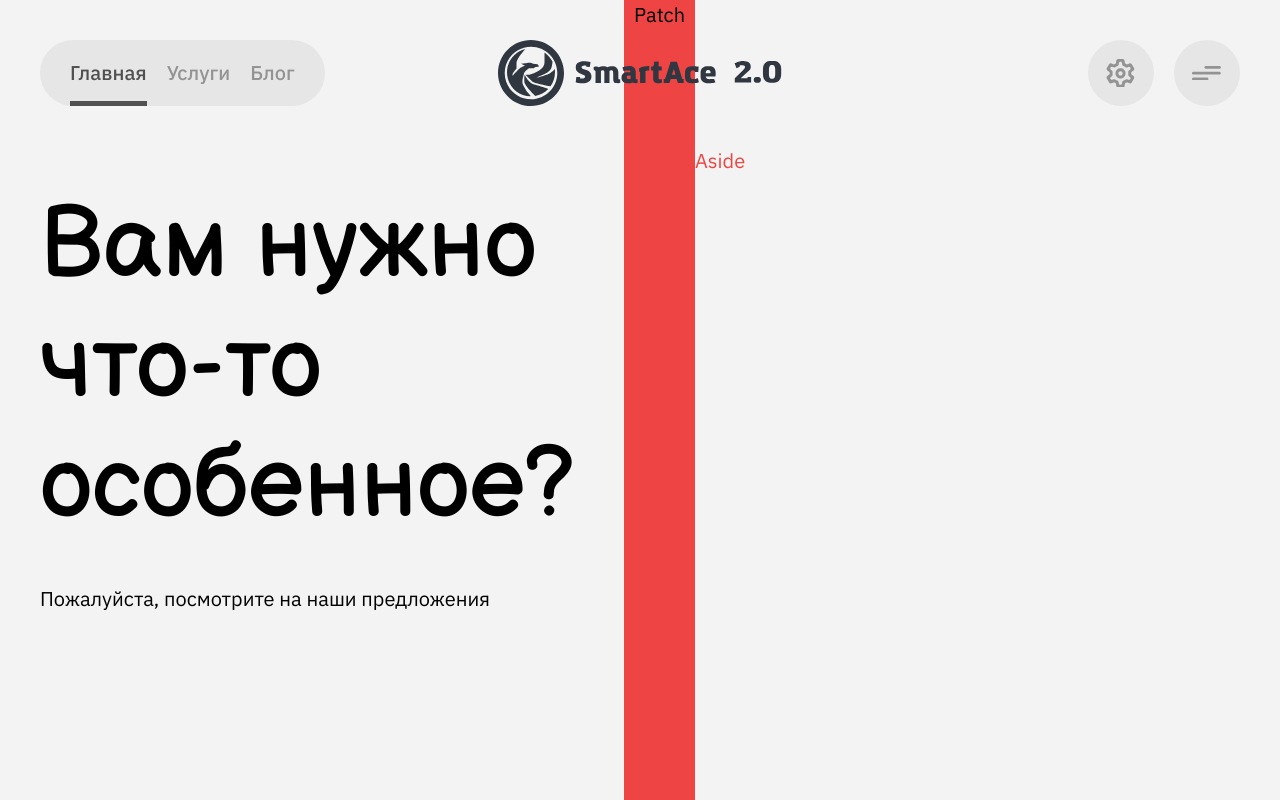
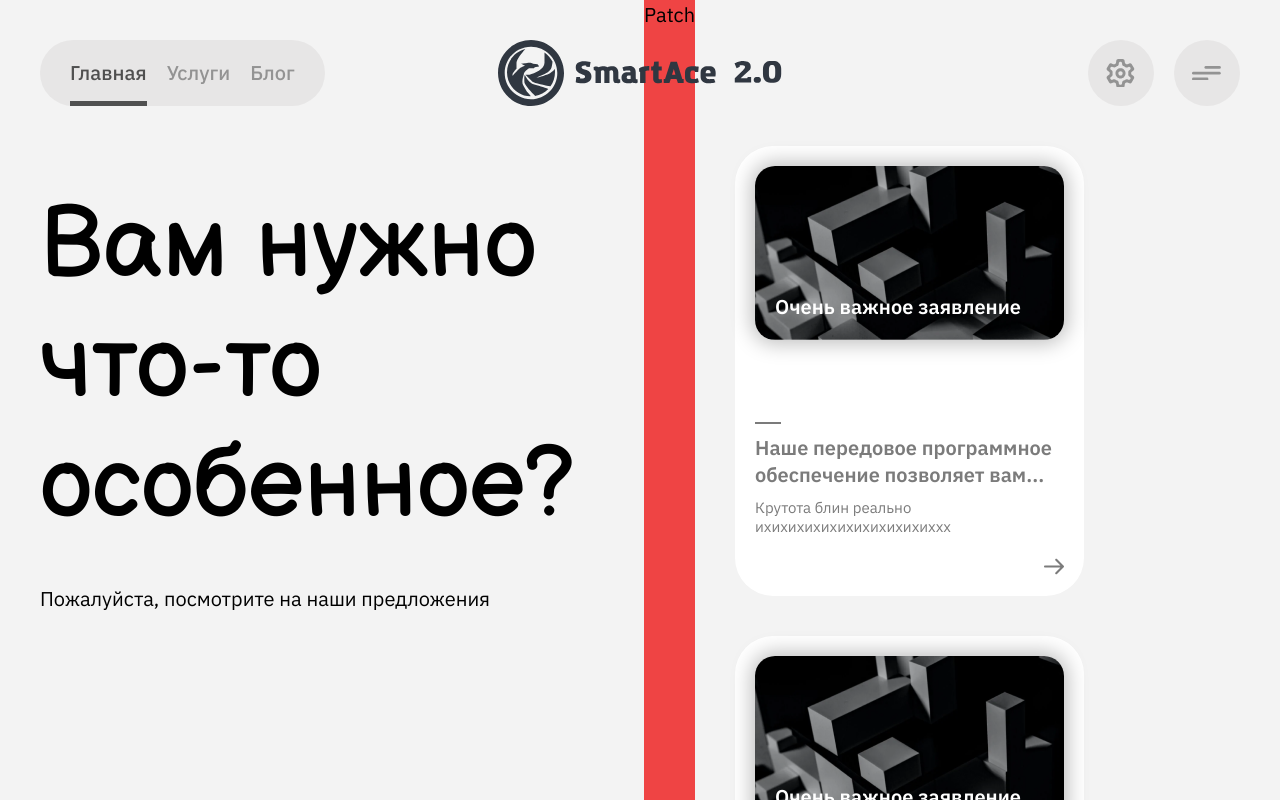
Before and after one commit to XenoPOMP/smart-ace-2.0, a Next.js app: page / in a window 1280 px wide. Built offline with nearby package versions, Linux system fonts and the light colour scheme.

Commit message:
create FrontCard component

```diff
--- a/app/MainPage.module.scss
+++ b/app/MainPage.module.scss
@@ -1,3 +1,5 @@
+@import "src/styles/templates";
+
 .pageWrapper {
   font-size: 1rem; // 1em = 20px
 
@@ -14,4 +16,13 @@
       line-height: normal;
     }
   }
+
+  aside.mainPage {
+    @extend %scrollable;
+
+    @apply flex flex-col gap-[2em];
+
+    padding-left: var(--global-padding);
+    padding-right: var(--global-padding);
+  }
 }
--- a/app/page.tsx
+++ b/app/page.tsx
@@ -2,6 +2,7 @@ import cn from 'classnames';
 import { Balsamiq_Sans } from 'next/font/google';
 
 import PageWithPatch from '@/src/components/layout/PageWithPatch/PageWithPatch';
+import FrontCard from '@/src/components/ui/FrontCard/FrontCard';
 import UiContainer from '@/src/components/ui/UiContainer/UiContainer';
 
 import styles from './MainPage.module.scss';
@@ -25,9 +26,21 @@ export default function Home() {
         <p>Пожалуйста, посмотрите на наши предложения</p>
       </PageWithPatch.Main>
 
-      <PageWithPatch.Patch className={cn('bg-red-500 text-black px-[.5rem]')} />
+      <PageWithPatch.Patch className={cn('bg-red-500 text-black')} />
 
-      <PageWithPatch.Aside>Aside</PageWithPatch.Aside>
+      <PageWithPatch.Aside className={cn(styles.mainPage)}>
+        <FrontCard
+          title={'Очень важное заявление'}
+          subTitle={'Наше передовое программное обеспечение позволяет вам...'}
+          desc={'Крутота блин реально ихихихихихихихихихихиххх'}
+        />
+
+        <FrontCard
+          title={'Очень важное заявление'}
+          subTitle={'Наше передовое программное обеспечение позволяет вам...'}
+          desc={'Крутота блин реально ихихихихихихихихихихиххх'}
+        />
+      </PageWithPatch.Aside>
     </PageWithPatch>
   );
 }
--- a/src/components/ui/BackgroundImage/BackgroundImage.tsx
+++ b/src/components/ui/BackgroundImage/BackgroundImage.tsx
@@ -23,7 +23,7 @@ const BackgroundImage: VariableFC<
 > = ({ className, objectFit = 'cover', ...props }) => {
   return (
     <Image
-      className={cn('z-[-2]', className)}
+      className={cn('z-[-2] absolute top-0 left-0 w-full h-full', className)}
       {...props}
       style={{
         objectFit,
--- /dev/null
+++ b/src/components/ui/FrontCard/FrontCard.module.scss
@@ -0,0 +1,42 @@
+@import "src/styles/templates";
+
+section.frontCard {
+  @apply p-[1em] bg-main-card-back rounded-[1.9em];
+
+  font-size: 1em; // 1em = 20px
+  width: min(349px, 100%);
+  line-height: normal;
+
+  header {
+    position: relative;
+    box-shadow: 0 0 20px 4px rgba(0, 0, 0, 0.25);
+    aspect-ratio: 309 / 173.81;
+    background: transparent;
+    z-index: 1;
+    border-radius: 1em;
+    overflow: hidden;
+
+    h2 {
+      @apply font-semibold text-main-card-header p-[1em]
+             w-full h-full flex items-end;
+
+      z-index: 200;
+    }
+  }
+
+  footer.body {
+    @apply mt-[4.1em] text-main-card-content-font;
+
+    article.content {
+      @apply flex flex-col gap-[.5em];
+
+      h3 {
+        @apply font-semibold;
+      }
+
+      p {
+        font-size: .75em;
+      }
+    }
+  }
+}
--- /dev/null
+++ b/src/components/ui/FrontCard/FrontCard.props.ts
@@ -0,0 +1,14 @@
+import { SelectivePartial } from '@xenopomp/advanced-types';
+import { ComponentProps } from 'react';
+
+import CustomLink from '@/src/components/ui/CustomLink/CustomLink';
+
+export interface FrontCardProps
+  extends SelectivePartial<
+    Pick<ComponentProps<typeof CustomLink>, 'href'>,
+    'href'
+  > {
+  title?: string;
+  subTitle?: string;
+  desc?: string;
+}
--- /dev/null
+++ b/src/components/ui/FrontCard/FrontCard.tsx
@@ -0,0 +1,64 @@
+import { VariableFC } from '@xenopomp/advanced-types';
+import cn from 'classnames';
+import { FC } from 'react';
+
+import frontCardMockImg from '@/public/images/mocks/front-card-mock.png';
+import BackgroundImage from '@/src/components/ui/BackgroundImage/BackgroundImage';
+import CustomLink from '@/src/components/ui/CustomLink/CustomLink';
+
+import styles from './FrontCard.module.scss';
+import type { FrontCardProps } from './FrontCard.props';
+
+const FrontCard: VariableFC<'section', FrontCardProps, 'children'> = ({
+  className,
+  title,
+  subTitle,
+  desc,
+  href = '/',
+  ...props
+}) => {
+  return (
+    <CustomLink href={href}>
+      <section className={cn(styles.frontCard, className)} {...props}>
+        <header>
+          <h2>{title}</h2>
+
+          <BackgroundImage
+            src={frontCardMockImg}
+            alt={'Mock background'}
+            className={cn('')}
+            objectFit={'contain'}
+          />
+        </header>
+
+        <footer className={cn(styles.body)}>
+          <div
+            className={cn('bg-[currentColor] h-[2px] w-[1.3em] mb-[.5em]')}
+          ></div>
+
+          <article className={cn(styles.content)}>
+            <h3>{subTitle}</h3>
+
+            <p>{desc}</p>
+          </article>
+
+          <div className={cn('flex justify-end mt-[1em]')}>
+            <svg
+              width='1em'
+              viewBox='0 0 19 19'
+              fill='none'
+              xmlns='http://www.w3.org/2000/svg'
+            >
+              <path
+                d='M1 9C0.447715 9 0 9.44772 0 10C0 10.5523 0.447715 11 1 11V9ZM18.7071 10.7071C19.0976 10.3166 19.0976 9.68342 18.7071 9.29289L12.3431 2.92893C11.9526 2.53841 11.3195 2.53841 10.9289 2.92893C10.5384 3.31946 10.5384 3.95262 10.9289 4.34315L16.5858 10L10.9289 15.6569C10.5384 16.0474 10.5384 16.6805 10.9289 17.0711C11.3195 17.4616 11.9526 17.4616 12.3431 17.0711L18.7071 10.7071ZM1 11H18V9H1V11Z'
+                className={cn('fill-[currentColor]')}
+              />
+            </svg>
+          </div>
+        </footer>
+      </section>
+    </CustomLink>
+  );
+};
+
+export default FrontCard;
```
Also changed, not shown: public/images/mocks/front-card-mock.png (added).
